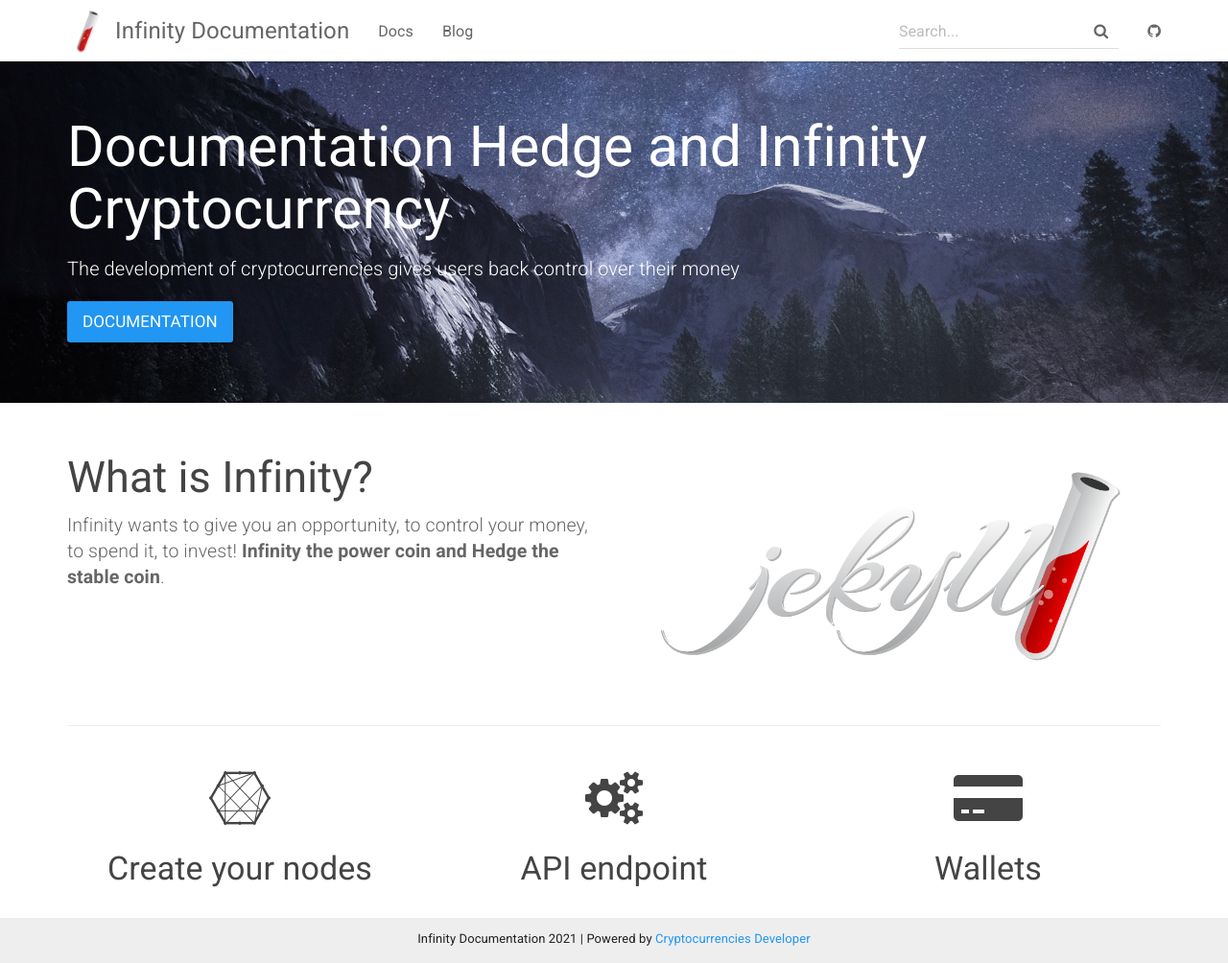
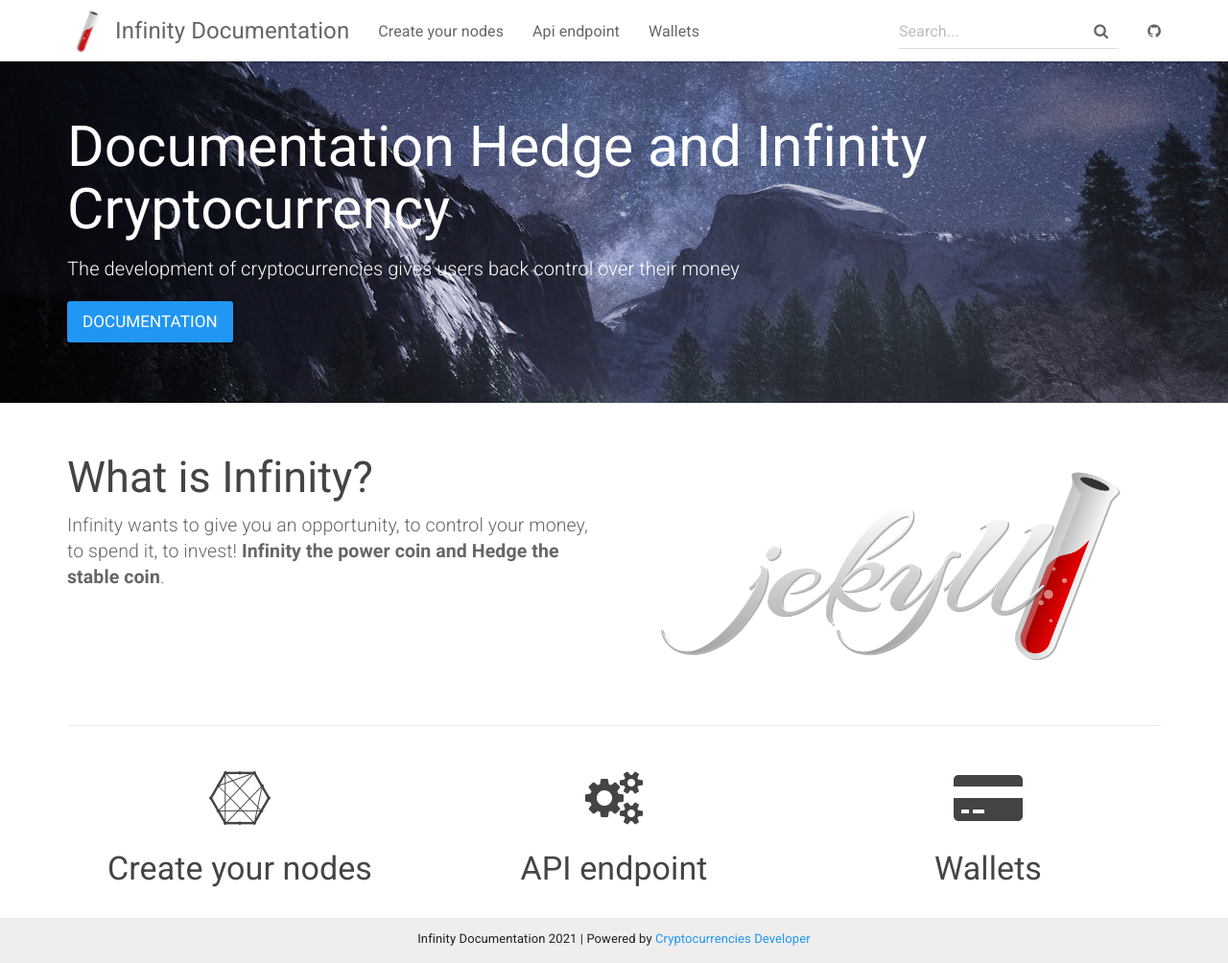
Before and after one commit to Plusid/Documentation, a Jekyll site: the page built from index.html, in a window 1280 px wide and 1004 px high. Shown: the whole window at 96% size. Built offline with Jekyll 4.4.1, drawn with Linux system fonts in a browser that asks for light colours.

Commit message:
Update topnav.html

```diff
--- a/_includes/topnav.html
+++ b/_includes/topnav.html
@@ -13,8 +13,9 @@
         </div>
         <div id="navbar" class="collapse navbar-collapse">
             <ul class="nav navbar-nav">
-                <li {% if page.sectionid=='docs' %} class="active" {% endif %}><a href="{{ "/docs/home/" | relative_url }}">Docs</a></li>
-                <li {% if page.sectionid=='blog' %} class="active" {% endif %}><a href="{{ site.posts.first.url | relative_url }}">Blog</a></li>
+                <li {% if page.sectionid=='docs' %} class="active" {% endif %}><a href="{{ "/docs/home/" | relative_url }}">Create your nodes</a></li>
+                <li {% if page.sectionid=='api' %} class="active" {% endif %}><a href="{{ site.posts.first.url | relative_url }}">Api endpoint</a></li>
+                <li {% if page.sectionid=='wallets' %} class="active" {% endif %}><a href="{{ site.posts.first.url | relative_url }}">Wallets</a></li>
             </ul>
             <div class="navbar-right">
                 <form class="navbar-form navbar-left">
```
